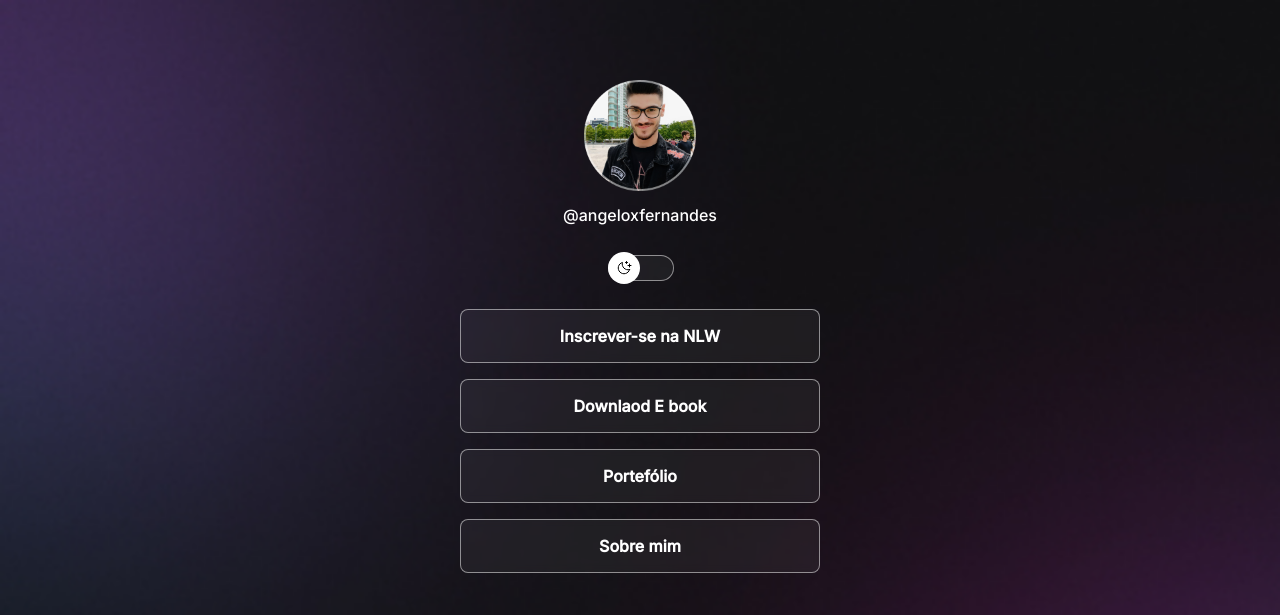
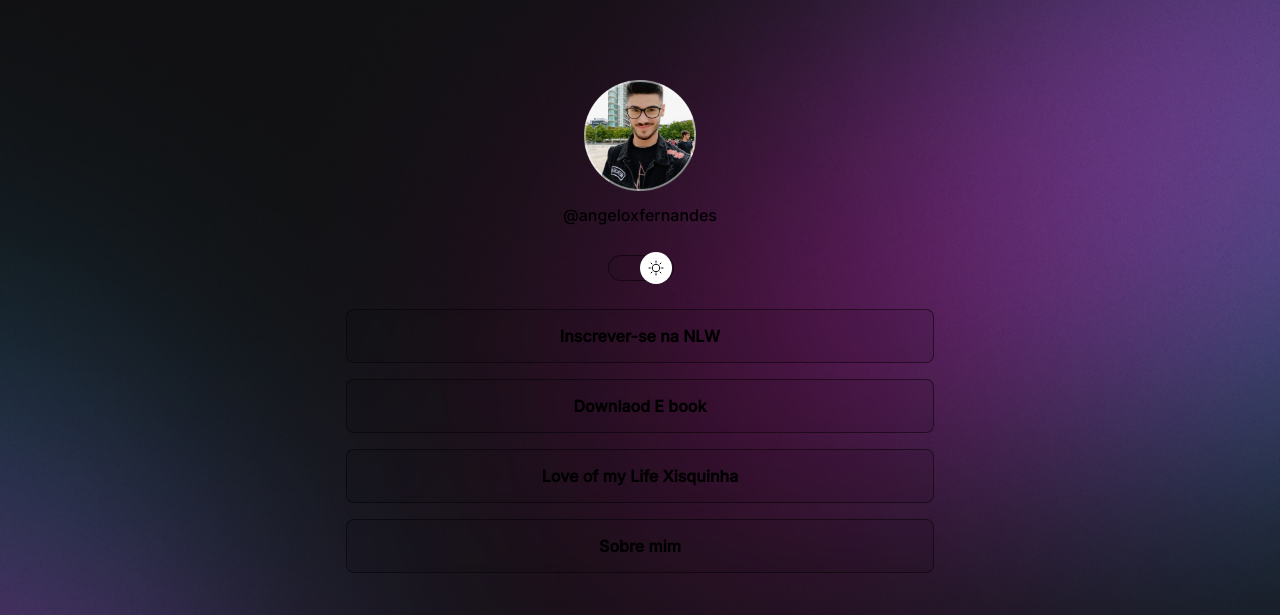
Before and after one commit to AngeloFDeveloper/projeto, a plain HTML site: page index.html in a window 1280 px wide. Shown: the top 615 px of the page. Drawn offline with nearby package versions, Linux system fonts and the light colour scheme.

Commit message:
:tada: initial commit

```diff
--- a/index.html
+++ b/index.html
@@ -1,5 +1,5 @@
 <!DOCTYPE html>
-<html lang="pt-pt" class="">
+<html lang="pt-pt" class="light">
   <head>
     <link rel="preconnect" href="https://fonts.googleapis.com" />
     <link rel="preconnect" href="https://fonts.gstatic.com" crossoriwgin />
@@ -26,11 +26,11 @@
 
 
       </div>
-      <div id="switch" onclick="togglemode()">
-        <button></button>
-          <span></span>
 
 
+      <div id="switch" onclick="toggleMode()">
+        <button ></button>
+          <span></span>
       </div>
       <ul>
         <li>
@@ -40,7 +40,7 @@
           <a href="#">Downlaod E book</a>
         </li>
         <li>
-          <a href="#">Portefólio</a>
+          <a href="#">Love of my Life Xisquinha</a>
         </li>
         <li>
           <a href="https://ww.google.com" target="_blank">Sobre mim </a>
@@ -62,7 +62,7 @@
 Feito com <ion-icon name="heart"></ion-icon></a> por Ângelo Fernandes
 
         </footer>
-            <script src="./script.js"></script>
+
     <script
       type="module"
       src="https://unpkg.com/ionicons@7.1.0/dist/ionicons/ionicons.esm.js"
@@ -71,6 +71,7 @@ Feito com <ion-icon name="heart"></ion-icon></a> por Ângelo Fernandes
       nomodule
       src="https://unpkg.com/ionicons@7.1.0/dist/ionicons/ionicons.js"
     ></script>
+      <script src="./script.js"></script>
 
   </body>
 </html>
--- a/style.css
+++ b/style.css
@@ -32,14 +32,18 @@ body {
 */
   /* modo simplificado */
   background: var(--bg-url) no-repeat top center/cover;
+  height: 100vh;
 }
 body * {
   font-family: "Inter", sans-serif;
   color: var(--text-color);
 }
 #container {
-  width: 360px;
+  width: 100%;
+  max-width: 588px;
+
   margin: 56px auto 0px;
+  padding: 0 24px;
 }
 #profile {
   text-align: center;
@@ -58,18 +62,14 @@ body * {
   position: relative;
   width: 64px;
   margin: 4px auto;
-
-
 }
 
 #switch button {
   width: 32px;
   height: 32px;
-
   border: 0;
   background: white var(--switch-bg-url) no-repeat center;
   border-radius: 50%;
-
   position: absolute;
   top: 50%;
   left: 0;
@@ -150,3 +150,11 @@ footer {
   text-align: center;
   font-size: 14px;
 }
+@media (min-width: 700px) {
+  :root {
+    --bg-url: url(./assets/bg-desktop.jpg);
+  }
+  light {
+    --bg-url: url(.assets/bg-desktop-light.jpg);
+  }
+}
```
